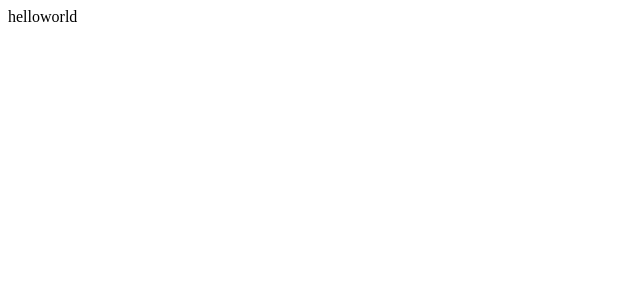
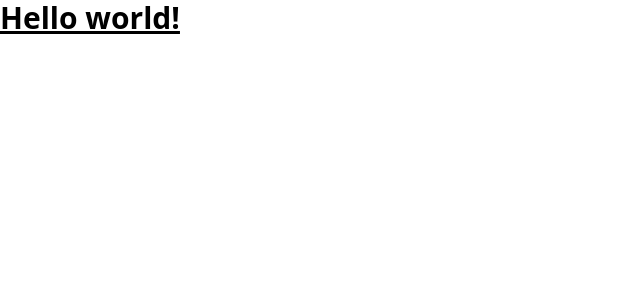
Before and after one commit to long-life233/course, a Vue app: page / in a window 1280 px wide. Shown: the top 300 px of the page, without its empty margins (0-640 px from the left). Built offline with nearby package versions, Linux system fonts and the light colour scheme.

Commit message:
feat: 引入tailiwind.css

```diff
--- a/package.json
+++ b/package.json
@@ -21,13 +21,16 @@
     "@vitejs/plugin-vue-jsx": "^2.0.0",
     "@vue/eslint-config-prettier": "^7.0.0",
     "@vue/test-utils": "^2.0.2",
+    "autoprefixer": "^10.4.8",
     "cypress": "^10.3.0",
     "eslint": "^8.5.0",
     "eslint-plugin-cypress": "^2.12.1",
     "eslint-plugin-vue": "^9.0.0",
     "jsdom": "^20.0.0",
+    "postcss": "^8.4.14",
     "prettier": "^2.5.1",
     "start-server-and-test": "^1.14.0",
+    "tailwindcss": "^3.1.7",
     "vite": "^3.0.1",
     "vitest": "^0.18.1"
   }
--- /dev/null
+++ b/postcss.config.js
@@ -0,0 +1,6 @@
+module.exports = {
+  plugins: {
+    tailwindcss: {},
+    autoprefixer: {},
+  },
+}
--- /dev/null
+++ b/src/assets/index.css
@@ -0,0 +1,3 @@
+@tailwind base;
+@tailwind components;
+@tailwind utilities;
--- a/src/main.js
+++ b/src/main.js
@@ -4,6 +4,7 @@
 import App from './App.vue'
 import router from './router'
 
+import './assets/index.css'
 
 const app = createApp(App)
 
--- a/src/views/HomeView.vue
+++ b/src/views/HomeView.vue
@@ -3,5 +3,7 @@
 </script>
 
 <template>
-  helloworld
+  <h1 class="text-3xl font-bold underline">
+    Hello world!
+  </h1>
 </template>
--- /dev/null
+++ b/tailwind.config.js
@@ -0,0 +1,11 @@
+/** @type {import('tailwindcss').Config} */
+module.exports = {
+  content: [
+    "./index.html",
+    "./src/**/*.{vue,js,ts,jsx,tsx}",
+  ],
+  theme: {
+    extend: {},
+  },
+  plugins: [],
+}
```
Also changed, not shown: 2 other files (tests, documents, lock files or other folders).
